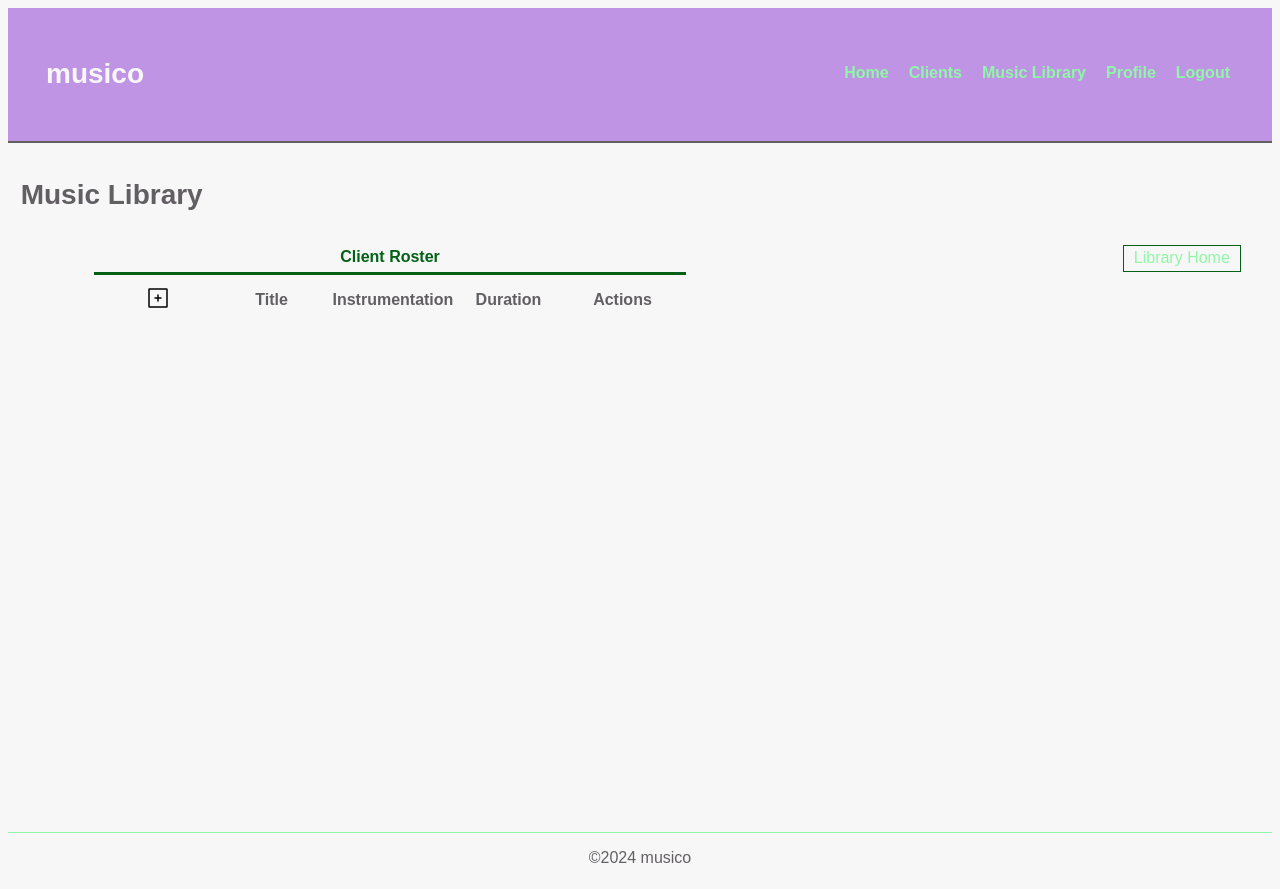
After one commit to josquinlarsen/musico, a Flask app: page /library/view in a window 1280 px wide. The commit adds this page. Run offline with Flask 3, Linux system fonts and the light colour scheme; the visitor is signed in with stand-in values (Sample User, id 1); lists and menus that the app fills with data are empty.

Commit message:
library flask pages up

```diff
--- a/app/app.py
+++ b/app/app.py
@@ -10,21 +10,23 @@ from flask import (
 )
 from flask_sqlalchemy import SQLAlchemy
 from werkzeug.security import generate_password_hash, check_password_hash
-from models.user import User, db
+from models import db
 import requests
 
-import clients, users, index
+import clients, users, index, library
 
 
 app = Flask(__name__)
 app.secret_key = "your_secret_key"
 app.config["SQLALCHEMY_DATABASE_URI"] = "sqlite:///users.db"
+
 db.init_app(app)
 
 # register Blueprints
 app.register_blueprint(index.bp)
 app.register_blueprint(clients.bp, url_prefix="/clients")
 app.register_blueprint(users.bp, url_prefix="/users")
+app.register_blueprint(library.bp, url_prefix="/library")
 
 # Create the database
 with app.app_context():
--- a/app/clients.py
+++ b/app/clients.py
@@ -10,7 +10,7 @@ from flask import (
 )
 from flask_sqlalchemy import SQLAlchemy
 from werkzeug.security import generate_password_hash, check_password_hash
-from models.user import User, db
+from models import User, db
 import requests
 
 bp = Blueprint("clients", __name__)
--- a/app/index.py
+++ b/app/index.py
@@ -10,7 +10,7 @@ from flask import (
 )
 from flask_sqlalchemy import SQLAlchemy
 from werkzeug.security import generate_password_hash, check_password_hash
-from models.user import User, db
+from models import User, db
 import requests
 
 bp = Blueprint("index", __name__)
--- a/app/library.py
+++ b/app/library.py
@@ -0,0 +1,159 @@
+from flask import (
+    Flask,
+    render_template,
+    redirect,
+    url_for,
+    request,
+    session,
+    flash,
+    Blueprint,
+)
+from flask_sqlalchemy import SQLAlchemy
+from werkzeug.security import generate_password_hash, check_password_hash
+from models import Piece, db
+import requests
+
+bp = Blueprint("library", __name__)
+
+
+@bp.route("/")
+def index():
+    """
+    Library home page
+    """
+    if "user_id" not in session:
+        return redirect(url_for("index.login"))
+
+    return render_template("library/library.html")
+
+
+@bp.route("/view")
+def view_library():
+    """
+    Router for view library table
+    """
+    if "user_id" not in session:
+        return redirect(url_for("index.login"))
+
+    data = {
+
+
+    }
+
+    # library = get_piece_all()
+    return render_template("library/view_library.html" ) # library=library
+
+
+@bp.route("/add", methods=["GET", "POST"])
+def add_piece():
+    """
+    Post/Create Piece Pipeline
+    """
+    if "user_id" not in session:
+        return redirect(url_for("index.login"))
+
+    if request.method == "POST":
+        piece_data = {
+            "title": request.form["title"],
+            "instrumentation": request.form["instrumentation"],
+            "duration": request.form["duration"],
+        }
+
+        #  CHANGE THIS!!!!!!! PORT TOO
+        response = requests.post("http://127.0.0.1:8000/library/", json=piece_data)
+        print()
+        print(response)
+        print()
+        if response.status_code == 200:
+            flash(f"{request.form['title']} successfully added.")
+            return redirect(url_for("library.view_library"))
+        elif response.status_code == 400:
+            flash(response.json()["detail"])
+        else:
+            flash("Failed to add piece.")
+
+    return render_template("library/add_piece.html")
+
+
+@bp.route("/edit/<int:piece_id>", methods=["GET", "POST"])
+def update_piece(piece_id):
+    """
+    Put/Update Piece Pipeline
+    """
+    if "user_id" not in session:
+        return redirect(url_for("index.login"))
+
+    if request.method == "POST":
+        piece_data = {
+            "title": request.form["title"],
+            "instrumentation": request.form["instrumentation"],
+            "duration": request.form["duration"],
+        }
+        #  CHANGE THIS !!!!!!
+        response = requests.put(
+            f"http://127.0.0.1:8000/library/{piece_id}", json=piece_data
+        )
+        if response.status_code == 200:
+            flash("Piece updated successfully.")
+            return redirect(url_for("library.view_library.html"))
+
+        elif response.status_code == 400:
+            flash(response.json()["detail"])
+        else:
+            flash("Failed to update piece.")
+
+    # piece = get_piece_id(piece_id)
+
+    return render_template("piece/edit_piece.html") # piece = piece
+
+
+@bp.route("/delete/<int:piece_id>", methods=["POST"])
+def delete_piece(piece_id):
+    """
+    Delete Piece pipeline
+    """
+    if "user_id" not in session:
+        return redirect(url_for("index.login"))
+
+    if request.form.get("confirm") == "yes":
+        response = requests.delete(f"http://127.0.0.1:8000/library/{piece_id}")
+        if response.status_code == 200:
+            flash("Piece deleted successfully.")
+        else:
+            flash("Error: Failed to delete piece.")
+        return redirect(url_for("library.view_library"))
+    else:
+        flash("Delete operation cancelled.")
+    return redirect(url_for("library.view_library"))
+
+@bp.route("/generate", methods=["GET", "POST"])
+def generate_setlist():
+    """
+    Returns a set list of pieces generated by the server
+    TODO
+    """
+    return "This is a temporary set list!"
+
+
+def get_piece_all():
+    """
+    return all pieces from the DB
+    """
+    try:
+        response = requests.get("http://127.0.0.1:8000/library/")
+        response.raise_for_status()
+        return response.json()
+    except requests.RequestException:
+        return []
+
+
+def get_piece_id(piece_id):
+    """
+    return piece by id from DB
+    """
+    try:
+        response = requests.get(f"http://127.0.0.1:8000/library/{piece_id}")
+        response.raise_for_status()
+        return response.json()
+    except requests.RequestException:
+        return None
--- a/app/templates/base.html
+++ b/app/templates/base.html
@@ -17,6 +17,7 @@
             {% if 'user_id' in session %}
                 <a href="{{ url_for('users.home') }}">Home</a>
                 <a href="{{ url_for('clients.clients') }}">Clients</a>
+                <a href="{{url_for('library.index') }}">Music Library</a>
                 <a href="{{ url_for('users.profile') }}">Profile</a>
                 <a href="{{ url_for('users.logout') }}">Logout</a>
             {% else %}
--- /dev/null
+++ b/app/templates/library/view_library.html
@@ -0,0 +1,40 @@
+{% extends 'base.html' %}
+
+{% block title %}Library{% endblock %}
+
+{% block content %}
+<main>
+<h1>Music Library</h1>
+    <div class="page_buttons">
+        <a href="{{ url_for('library.index') }}">Library Home</a>
+    </div>
+<div class="container">
+    <div>
+        <table>
+            <caption>Client Roster</caption>
+            <thead>
+                <tr>
+                    <th>{{ add_button(url_for('library.add_piece'))}}
+                    <th>Title</th>
+                    <th>Instrumentation</th>
+                    <th>Duration</th>
+                    <th>Actions</th>
+                </tr>
+            </thead>
+            <tbody>
+                {% for piece in pieces %}
+                    <tr>
+                        <td></td>
+                        <td>{{ piece.title }}</td>
+                        <td>{{piece.instrumentation }}</td>
+                        <td>{{ piece.duration| default('---', true) }}</td>
+                        <td>
+                             {{ edit_button(piece.title, url_for('library.update_piece', piece_id=piece.id)) }}
+                             {{ delete_button(piece.title, url_for('library.delete_piece', piece_id=piece.id)) }}
+                        </td>
+                    </tr>
+                {% endfor %}
+            </tbody>
+        </table>
+        </main>
+{% endblock %}
--- a/app/users.py
+++ b/app/users.py
@@ -10,7 +10,7 @@ from flask import (
 )
 from flask_sqlalchemy import SQLAlchemy
 from werkzeug.security import generate_password_hash, check_password_hash
-from models.user import User, db
+from models import User, db
 import requests
 
 from clients import get_clients, get_client
```
Also changed, not shown: app/models.py (renamed from app/models/user.py, +8 -0 lines), app/templates/library/add_piece.html (added, +28 -0 lines), app/templates/library/edit_piece.html (added, +29 -0 lines), app/templates/library/library.html (added, +22 -0 lines).
